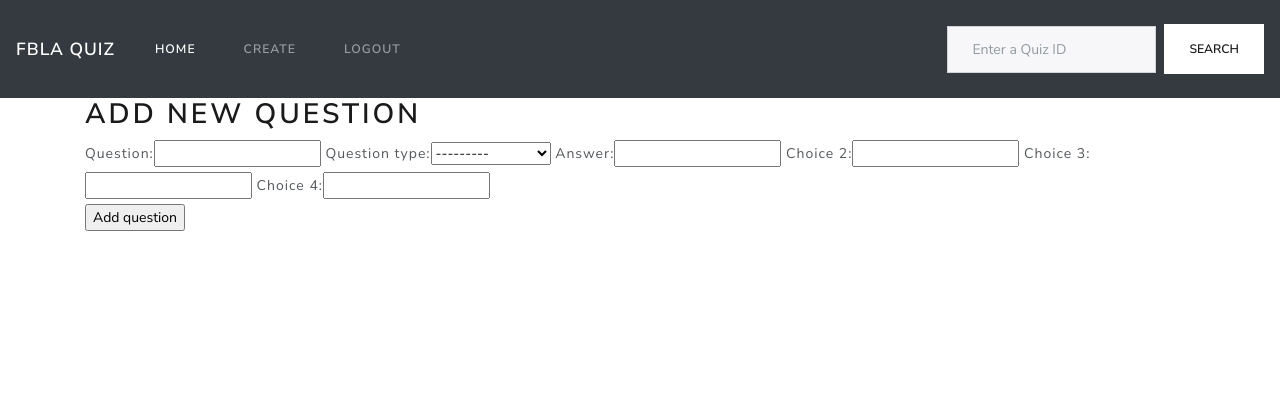
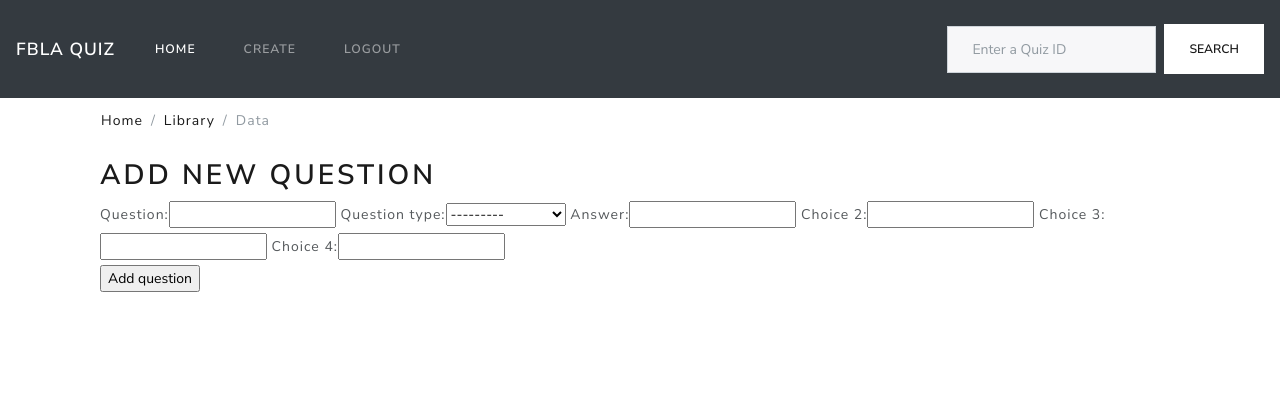
Before and after one commit to dumrich/QuizApp, a Django app: template quiz/templates/quiz/edit.html in a window 1280 px wide. Shown: the top 398 px of the page. Run offline with Django 3.2, Linux system fonts and the light colour scheme; the template is opened without the code that fills it: values that come from a table or form of the project are taken from there, others are empty; the visitor is signed in with stand-in values (Sample User, id 1); some libraries are stand-ins or nearby versions.

Commit message:
Merge directories

```diff
--- a/quiz/templates/quiz/edit.html
+++ b/quiz/templates/quiz/edit.html
@@ -3,7 +3,13 @@
 {% block title %}Edit Quiz{% endblock %}
 
 {% block content %}
-	{% if user.is_authenticated %}
+<div class="container">
+    {% if user.is_authenticated %}
+    <ol class="breadcrumb">
+        <li class="breadcrumb-item"><a href="#">Home</a></li>
+        <li class="breadcrumb-item"><a href="#">Library</a></li>
+        <li class="breadcrumb-item active">Data</li>
+      </ol>
         {% for question in questions %}
             <div class="list-group">
                 <a href="#" class="list-group-item list-group-item-action">
@@ -32,7 +38,8 @@
             {% endif %}
 	{% else %}
 		<a class="nav-link" href="{% url 'login' %}"><h2>Please login here</h2></a>
-	{% endif %}
+    {% endif %}
+    </div>
 
 
 {% endblock %}
```
